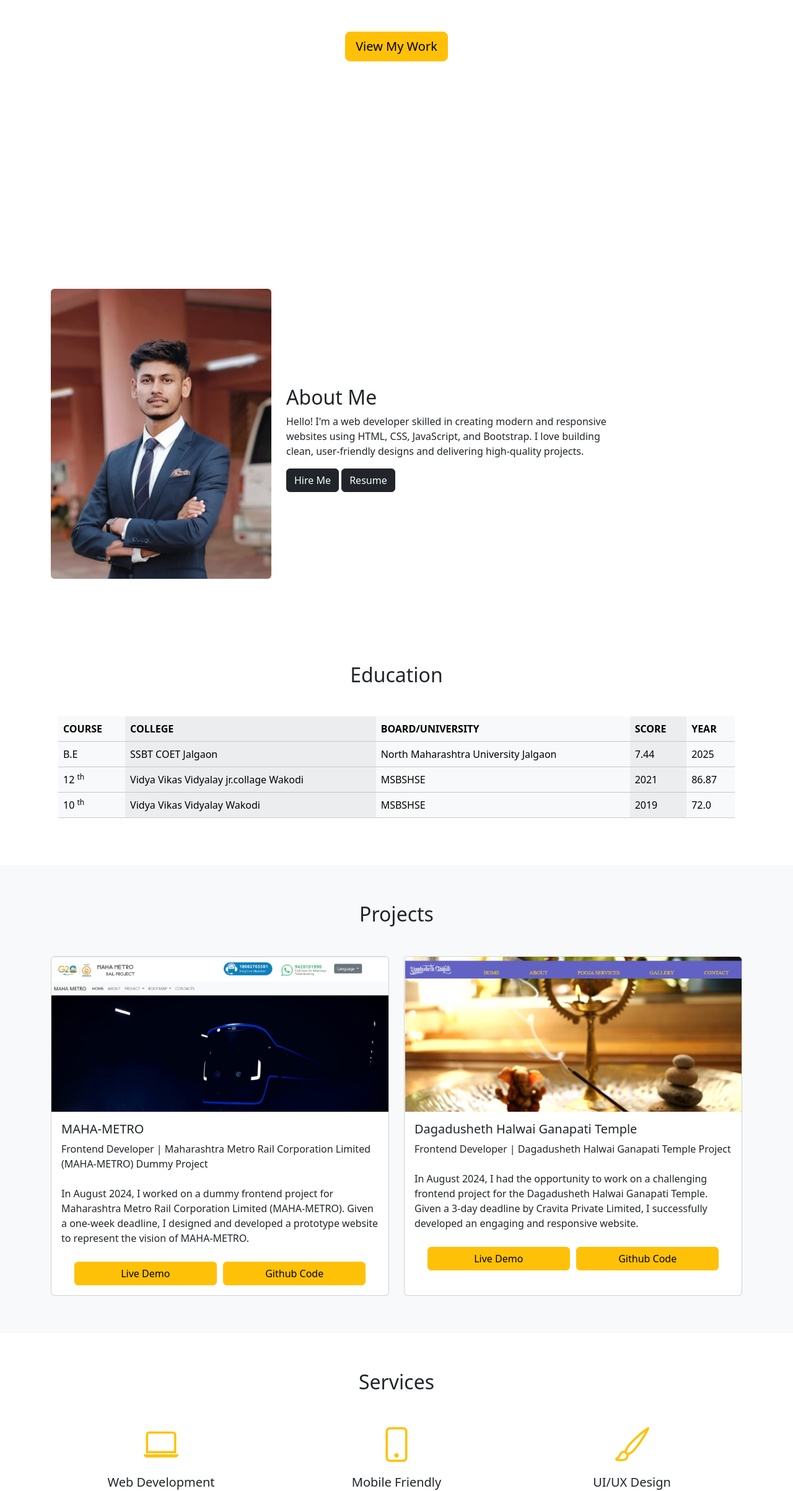
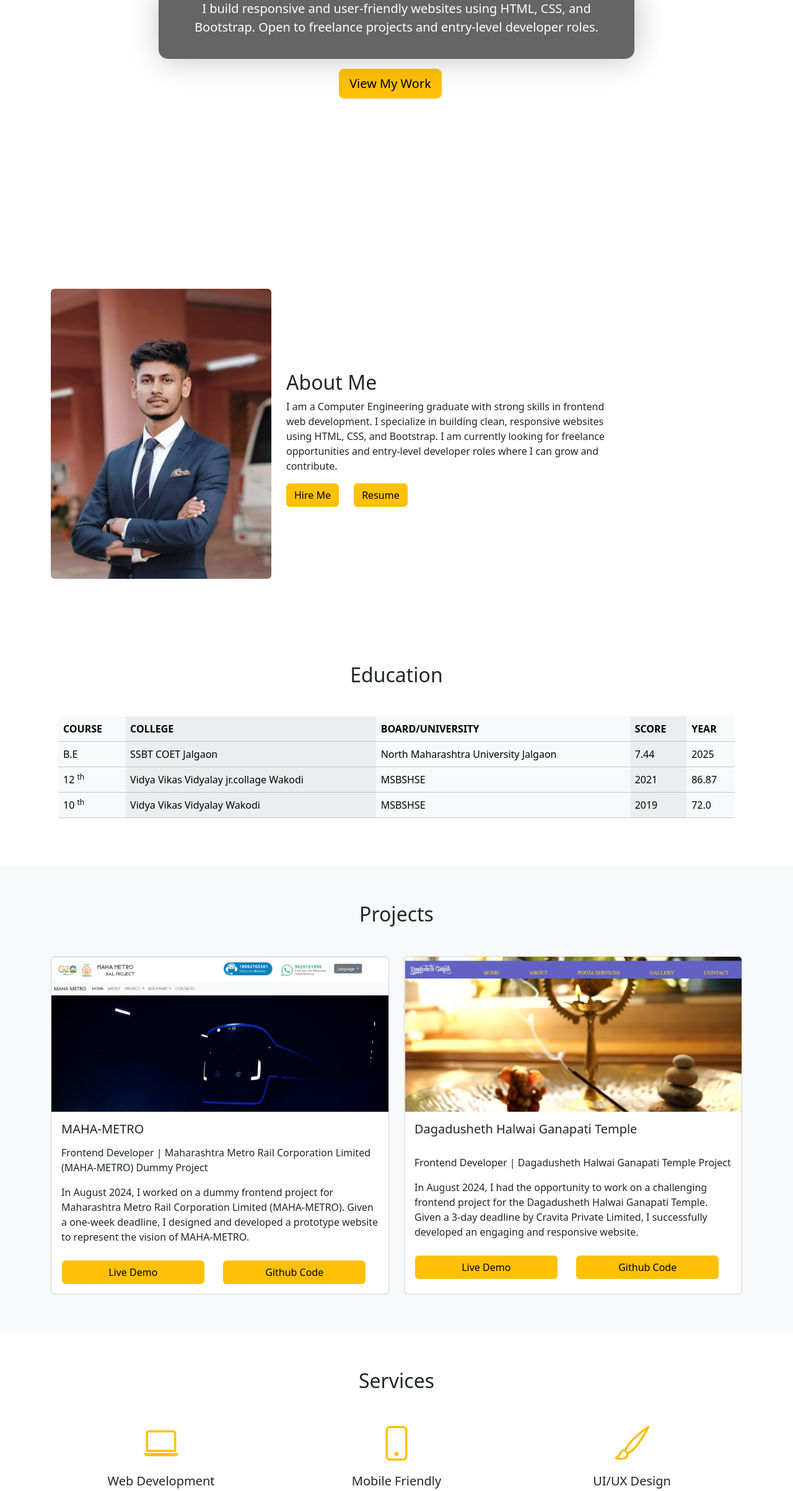
Before and after one commit to Narayan-Sambare/Portfolio_Narayan_samabare, a plain HTML site: page index.html in a window 1280 px wide. Shown: the part 394-2800 px from the top of the page at 62% size. Drawn offline with nearby package versions, Linux system fonts and the light colour scheme.

Commit message:
btn done

```diff
--- a/css/index.css
+++ b/css/index.css
@@ -4,7 +4,6 @@ body {
     }
   header {
       height: 100vh;
-      /* background: linear-gradient(rgba(0,0,0,0.6), rgba(0,0,0,0.6)), url('https://picsum.photos/1920/1080?blur=2'); */
       background: url(../img/home.jpg);
       /* background: linear-gradient(rgba(0,0,0,0.6), rgba(0,0,0,0.6)), url('https://picsum.photos/1920/1080?blur=2') center/cover; */
       color: white;
@@ -15,6 +14,18 @@ body {
   }
   section {
       padding: 60px 0;
+  }
+  .btn-new{
+     padding: 8px 20px;
+     margin-right: 20px;
+     border-radius: 5px;
+     text-decoration: none;
+     color: #000;
+     background-color: #ffc107;
+     border-color: #ffc107;
+  }
+  .btn-new:hover{
+    box-shadow:#755800 0.1em 0.1em 0.2em!important;
   }
   .project-card img {
       height: 200px;
@@ -27,16 +38,12 @@ body {
     }
     /* Fade-in animation */
     .fade-in {
-      /* opacity: 0;
-      transform: translateY(20px);
-      transition: all 0.8s ease-in-out; */
       opacity: 0;
       transition: opacity 0.6s ease-in;
     }
 .fade-in.visible {
   opacity: 1;
 }
-
 .fade-in.visible {
     opacity: 1;
     transform: translateY(0);
@@ -65,6 +72,27 @@ body {
   filter: brightness(1.1);
 }
 
+.project-btn {
+  display: flex;
+  width: 100% !important;
+  justify-content: center;
+  gap: 10px;
+  margin-top: 10px;
+}
+.project-btn .live-demo, .project-btn .github-code {
+  width: 45% !important;
+   }
+header .header-p {
+  margin: 20px auto 0;
+  border-radius: 15px;
+  background: #000000;
+  opacity: 0.6;
+  width: 60%;
+  padding: 20px;
+  box-shadow: 2px 2px 50px #00000063;
+  color: #ffffff;
+}
+
 /* Responsive adjustments */
 @media (max-width: 768px) {
   header h1 {
@@ -86,22 +114,3 @@ body {
     padding: 40px 10px;
   }
 }
-.project-btn {
-  display: flex;
-  width: 100% !important;
-  justify-content: center;
-  gap: 10px;
-  margin-top: 10px;
-}
-.live-demo, .github-code {
-  width: 45% !important;
-  padding: 8px 12px;
-  border-radius: 5px;
-  text-decoration: none;
-  color: white;
-}
-.live-demo:hover, .github-code:hover {
-  color: white;
-  /* text-shadow: black 0.1em 0.1em 0.2em!important; */
-  box-shadow:#755800 0.1em 0.1em 0.2em!important;
-}
--- a/index.html
+++ b/index.html
@@ -3,8 +3,9 @@
 <head>
     <meta charset="UTF-8">
     <meta name="viewport" content="width=device-width, initial-scale=1.0">
-    <title>Index page</title>
+    <title>Narayan-Portfolio</title>
     <link rel="stylesheet" href="css/index.css">
+    <link rel="icon" href="/img/sanket-fav-icon-no-bg.png" type="image/x-icon">
   <link href="https://cdn.jsdelivr.net/npm/bootstrap@5.3.2/dist/css/bootstrap.min.css" rel="stylesheet">
   <link href="https://cdn.jsdelivr.net/npm/bootstrap-icons/font/bootstrap-icons.css" rel="stylesheet">
 </head>
@@ -13,7 +14,7 @@
   <!-- Navbar -->
   <nav class="navbar navbar-expand-lg navbar-dark bg-dark fixed-top">
     <div class="container">
-      <a class="navbar-brand" href="#">MyPortfolio</a>
+       <h1 class="navbar-brand">Web Developer</h1>
 
     <!-- Navbar Toggler for Mobile -->
     <button class="navbar-toggler" type="button" data-bs-toggle="collapse" data-bs-target="#navbarNav">
@@ -32,12 +33,18 @@
   </nav>
   <!-- Navbar end -->
 
-  <!-- Hero Section -->
+  <!-- self info Section -->
   <header>
     <div class="fade-in">
       <h1 class="display-4 fw-bold">Hello, I'm <span class="text-warning">Narayan</span></h1>
-      <p class="lead">A passionate Web Developer & Designer</p>
-      <a href="#projects" class="btn btn-warning btn-lg mt-3">View My Work</a>
+      <p class="lead">Web Developer & Designer</p>
+      <div class="header-p">
+        <p class="lead ">
+        I build responsive and user-friendly websites using HTML, CSS, and Bootstrap.
+        Open to freelance projects and entry-level developer roles.
+      </p>
+      </div>
+      <a href="#projects" class="btn btn-warning btn-lg mt-3 btn-new">View My Work</a>
     </div>
   </header>
 
@@ -53,9 +60,12 @@
       </div>
       <div class="col-md-6">
         <h2>About Me</h2>
-        <p>Hello! I'm a web developer skilled in creating modern and responsive websites using HTML, CSS, JavaScript, and Bootstrap. I love building clean, user-friendly designs and delivering high-quality projects.</p>
-        <a href="#contact" class="btn btn-dark">Hire Me</a>
-        <a href="img/Narayan_Sambare_Resume_2025.pdf" target="_blank" class="btn btn-dark">Resume</a>
+        <p>I am a Computer Engineering graduate with strong skills in frontend web development.
+I specialize in building clean, responsive websites using HTML, CSS, and Bootstrap.
+I am currently looking for freelance opportunities and entry-level developer roles where I can grow and contribute.
+</p>
+        <a href="#contact" class="btn btn-warning btn-new">Hire Me</a>
+        <a href="img/Narayan_Sambare_Resume_2025.pdf" target="_blank" class="btn btn-warning btn-new">Resume</a>
       </div>
     </div>
   </section>
@@ -117,15 +127,17 @@
         <div class="card h-100 project-card">
           <img src="img/MAHA-Metro.jpg" class="card-img-top" alt="Project 1">
           <div class="card-body d-flex flex-column">
-            <h5 class="card-title">MAHA-METRO</h5>
-            <p class="card-text">
-              Frontend Developer | Maharashtra Metro Rail Corporation Limited (MAHA-METRO) Dummy Project<br><br>
+            <h5 class="card-title" style="height: 30px;">MAHA-METRO</h5>
+            <p class="card-text"style="hight:200px;">
+              Frontend Developer | Maharashtra Metro Rail Corporation Limited (MAHA-METRO) Dummy Project<br>
+            </p>
+            <p style="height: 200pxpx;">
               In August 2024, I worked on a dummy frontend project for Maharashtra Metro Rail Corporation Limited (MAHA-METRO).
               Given a one-week deadline, I designed and developed a prototype website to represent the vision of MAHA-METRO.
             </p>
             <div class="project-btn">
-              <a href="https://lokesh0531.github.io/INDIA-S-METRO/" class="live-demo btn btn-warning ">Live Demo</a>
-              <a href="https://github.com/Lokesh0531/INDIA-S-METRO" class="github-code btn btn-warning ">Github Code</a>
+              <a href="https://lokesh0531.github.io/INDIA-S-METRO/" target="_blank" class="live-demo btn btn-warning btn-new ">Live Demo</a>
+              <a href="https://github.com/Lokesh0531/INDIA-S-METRO" target="_blank" class="github-code btn btn-warning btn-new">Github Code</a>
             </div>
           </div>
         </div>
@@ -136,15 +148,20 @@
         <div class="card h-100 project-card">
           <img src="img/Dagdushet.jpg" class="card-img-top" alt="Project 2">
           <div class="card-body d-flex flex-column">
-            <h5 class="card-title">Dagadusheth Halwai Ganapati Temple</h5>
-            <p class="card-text">
-              Frontend Developer | Dagadusheth Halwai Ganapati Temple Project<br><br>
+            <h5 class="card-title" style="height: 30px;">Dagadusheth Halwai Ganapati Temple</h5>
+            <p>
+
+            </p>
+            <p class="card-text" style="height: 200pxpx;">
+              Frontend Developer | Dagadusheth Halwai Ganapati Temple Project<br>
+            </p>
+            <p style="height: 200pxpx;">
               In August 2024, I had the opportunity to work on a challenging frontend project for the Dagadusheth Halwai Ganapati Temple.
               Given a 3-day deadline by Cravita Private Limited, I successfully developed an engaging and responsive website.
             </p>
              <div class="project-btn">
-              <a href="https://narayan-sambare.github.io/Dagdusheth_temple/about.html" class="live-demo btn btn-warning ">Live Demo</a>
-              <a href="https://github.com/Narayan-Sambare/Dagdusheth_temple" class="github-code btn btn-warning ">Github Code</a>
+              <a href="https://narayan-sambare.github.io/Dagdusheth_temple/about.html" target="_blank" class="live-demo btn btn-warning btn-new">Live Demo</a>
+              <a href="https://github.com/Narayan-Sambare/Dagdusheth_temple" target="_blank" class="github-code btn btn-warning btn-new">Github Code</a>
             </div>
           </div>
         </div>
@@ -208,7 +225,7 @@
               <label for="message" class="form-label">Message</label>
               <textarea class="form-control" id="message" rows="4" required></textarea>
             </div>
-            <button type="submit" class="btn btn-warning w-100">Send</button>
+            <button type="submit" class="btn btn-warning w-100 btn-new">Send</button>
           </form>
         </div>
       </div>
```
Also changed, not shown: img/sanket-fav-icon-no-bg.png (added), 1 other file. Lines whose indentation alone changed are shown as unchanged.
